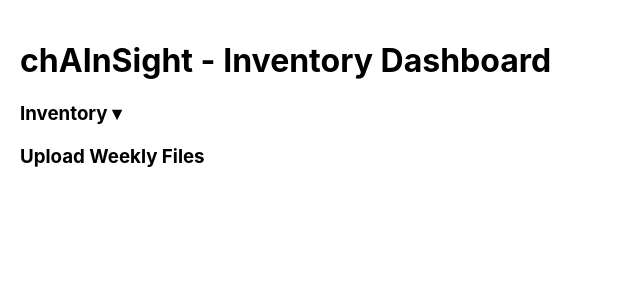
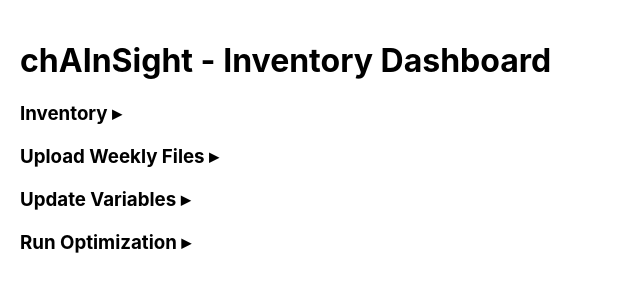
Before and after one commit to ilyasmert/chainsight, a React (Create React App) app in the folder chainsight_frontend/: page / in a window 1280 px wide. Shown: the top 300 px of the page, without its empty margins (0-640 px from the left). Built offline with nearby package versions, Linux system fonts and the light colour scheme.

Commit message:
SPRINT-7 ITEM-2 related updates

```diff
--- a/chainsight_frontend/src/App.js
+++ b/chainsight_frontend/src/App.js
@@ -2,47 +2,92 @@
 import ReadyTable from './components/ReadyTable';
 import AtpStockTable from './components/AtpStockTable';
 import IntransitTable from './components/IntransitTable';
-import SalesTable from "./components/SalesTable";
-import ToBeProducedTable from "./components/ToBeProducedTable";
-import UploadPage from './pages/UploadPage'; // ✅ Import your new Upload page
+import SalesTable from './components/SalesTable';
+import ToBeProducedTable from './components/ToBeProducedTable';
+import UploadPage from './pages/UploadPage';
+import UpdatePalletInfo from './components/UpdatePalletInfo'; // (dummy component – we’ll create next)
+import UpdateTransportationInfo from './components/UpdateTransportationInfo'; // (dummy component)
+import RunOptimization from './components/RunOptimization';
 
 function App() {
-  const [selectedTable, setSelectedTable] = useState(null);
+  const [activeDropdown, setActiveDropdown] = useState(null);
+  const [selectedContent, setSelectedContent] = useState(null);
+
+  const toggleDropdown = (section) => {
+    setActiveDropdown((prev) => (prev === section ? null : section));
+    setSelectedContent(null); // Reset selected sub-page on dropdown change
+  };
 
   return (
     <div style={{ padding: '20px' }}>
       <h1>chAInSight - Inventory Dashboard</h1>
 
-      {/* Inventory Dropdown */}
-      <h3 onClick={() => setSelectedTable(selectedTable === 'inventory' ? null : 'inventory')} style={{ cursor: 'pointer' }}>
-        Inventory ▾
+      {/* Inventory Section */}
+      <h3 onClick={() => toggleDropdown('inventory')} style={{ cursor: 'pointer' }}>
+        Inventory {activeDropdown === 'inventory' ? '▾' : '▸'}
       </h3>
-
-      {selectedTable === 'inventory' && (
+      {activeDropdown === 'inventory' && (
         <div style={{ paddingLeft: '20px' }}>
-          <p style={{ cursor: 'pointer', color: 'blue' }} onClick={() => setSelectedTable('ready')}>Ready Table</p>
-          <p style={{ cursor: 'pointer', color: 'blue' }} onClick={() => setSelectedTable('atp')}>ATP Stock Table</p>
-          <p style={{ cursor: 'pointer', color: 'blue' }} onClick={() => setSelectedTable('intransit')}>Intransit Table</p>
-          <p style={{ cursor: 'pointer', color: 'blue' }} onClick={() => setSelectedTable('sales')}>Sales Table</p>
-          <p style={{ cursor: 'pointer', color: 'blue' }} onClick={() => setSelectedTable('tobe')}>To Be Produced Table</p>
+          <p style={{ cursor: 'pointer', color: 'blue' }} onClick={() => setSelectedContent('ready')}>Ready Table</p>
+          <p style={{ cursor: 'pointer', color: 'blue' }} onClick={() => setSelectedContent('atp')}>ATP Stock Table</p>
+          <p style={{ cursor: 'pointer', color: 'blue' }} onClick={() => setSelectedContent('intransit')}>Intransit Table</p>
+          <p style={{ cursor: 'pointer', color: 'blue' }} onClick={() => setSelectedContent('sales')}>Sales Table</p>
+          <p style={{ cursor: 'pointer', color: 'blue' }} onClick={() => setSelectedContent('tobe')}>To Be Produced Table</p>
         </div>
       )}
 
-      {/* Upload Tab */}
-      <h3
-        onClick={() => setSelectedTable('upload')}
-        style={{ cursor: 'pointer', color: selectedTable === 'upload' ? 'blue' : 'black', marginTop: '20px' }}
-      >
-        Upload Weekly Files
+      {/* Upload Section */}
+      <h3 onClick={() => toggleDropdown('upload')} style={{ cursor: 'pointer', marginTop: '20px' }}>
+        Upload Weekly Files {activeDropdown === 'upload' ? '▾' : '▸'}
       </h3>
+      {activeDropdown === 'upload' && (
+        <div style={{ paddingLeft: '20px' }}>
+          <p style={{ cursor: 'pointer', color: 'blue' }} onClick={() => setSelectedContent('upload_excel')}>
+            Upload Excel Files
+          </p>
+        </div>
+      )}
 
-      {/* Content Rendering */}
-      {selectedTable === 'ready' && <ReadyTable />}
-      {selectedTable === 'atp' && <AtpStockTable />}
-      {selectedTable === 'intransit' && <IntransitTable />}
-      {selectedTable === 'sales' && <SalesTable />}
-      {selectedTable === 'tobe' && <ToBeProducedTable />}
-      {selectedTable === 'upload' && <UploadPage />} {/* ✅ Mount UploadPage */}
+      {/* Update Variables Section */}
+      <h3 onClick={() => toggleDropdown('update')} style={{ cursor: 'pointer', marginTop: '20px' }}>
+        Update Variables {activeDropdown === 'update' ? '▾' : '▸'}
+      </h3>
+      {activeDropdown === 'update' && (
+        <div style={{ paddingLeft: '20px' }}>
+          <p style={{ cursor: 'pointer', color: 'blue' }} onClick={() => setSelectedContent('update_pallet')}>
+            Update Pallet Info
+          </p>
+          <p style={{ cursor: 'pointer', color: 'blue' }} onClick={() => setSelectedContent('update_transport')}>
+            Update Transportation Info
+          </p>
+        </div>
+      )}
+      {/* Run Optimization Section */}
+      <h3 onClick={() => toggleDropdown('optimize')} style={{ cursor: 'pointer', marginTop: '20px' }}>
+            Run Optimization {activeDropdown === 'optimize' ? '▾' : '▸'}
+      </h3>
+      {activeDropdown === 'optimize' && (
+        <div style={{ paddingLeft: '20px' }}>
+            <p style={{ cursor: 'pointer', color: 'blue' }} onClick={() => setSelectedContent('run_optimization')}>
+            Start Optimization
+            </p>
+        </div>
+      )}
+
+      {/* Render selected content */}
+      <div style={{ marginTop: '30px' }}>
+        {selectedContent === 'ready' && <ReadyTable />}
+        {selectedContent === 'atp' && <AtpStockTable />}
+        {selectedContent === 'intransit' && <IntransitTable />}
+        {selectedContent === 'sales' && <SalesTable />}
+        {selectedContent === 'tobe' && <ToBeProducedTable />}
+
+        {selectedContent === 'upload_excel' && <UploadPage />}
+        {selectedContent === 'update_pallet' && <UpdatePalletInfo />}
+        {selectedContent === 'update_transport' && <UpdateTransportationInfo />}
+
+        {selectedContent === 'run_optimization' && <RunOptimization />}
+      </div>
     </div>
   );
 }
--- /dev/null
+++ b/chainsight_frontend/src/components/RunOptimization.js
@@ -0,0 +1,17 @@
+// src/components/RunOptimization.js
+
+import React from 'react';
+
+const RunOptimization = () => {
+  return (
+    <div className="p-4 bg-white rounded shadow-md">
+      <h2 className="text-xl font-semibold mb-2">⚙️ Run Optimization</h2>
+      <p>This section will allow users to run inventory/transportation optimization.</p>
+      <button className="mt-4 px-4 py-2 bg-blue-600 text-white rounded hover:bg-blue-700">
+        Run Now
+      </button>
+    </div>
+  );
+};
+
+export default RunOptimization;
--- /dev/null
+++ b/chainsight_frontend/src/components/UpdatePalletInfo.js
@@ -0,0 +1,14 @@
+// src/components/UpdatePalletInfo.js
+
+import React from 'react';
+
+const UpdatePalletInfo = () => {
+  return (
+    <div className="p-4 bg-white rounded shadow-md">
+      <h2 className="text-xl font-semibold mb-2">🧱 Update Pallet Info</h2>
+      <p>This is a placeholder for updating pallet information.</p>
+    </div>
+  );
+};
+
+export default UpdatePalletInfo;
--- /dev/null
+++ b/chainsight_frontend/src/components/UpdateTransportationInfo.js
@@ -0,0 +1,14 @@
+// src/components/UpdateTransportationInfo.js
+
+import React from 'react';
+
+const UpdateTransportationInfo = () => {
+  return (
+    <div className="p-4 bg-white rounded shadow-md">
+      <h2 className="text-xl font-semibold mb-2">🚚 Update Transportation Info</h2>
+      <p>This is a placeholder for updating transportation details.</p>
+    </div>
+  );
+};
+
+export default UpdateTransportationInfo;
```
